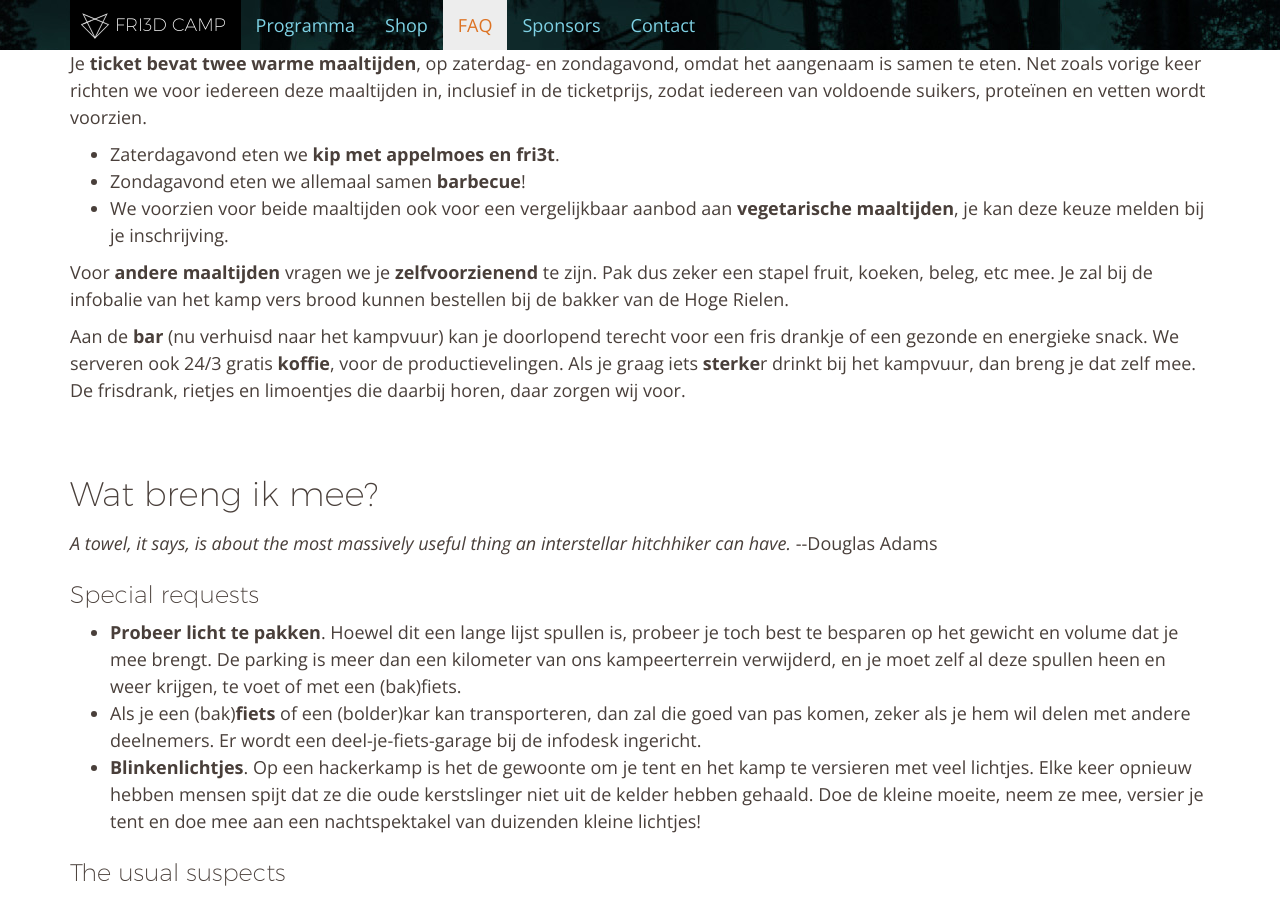
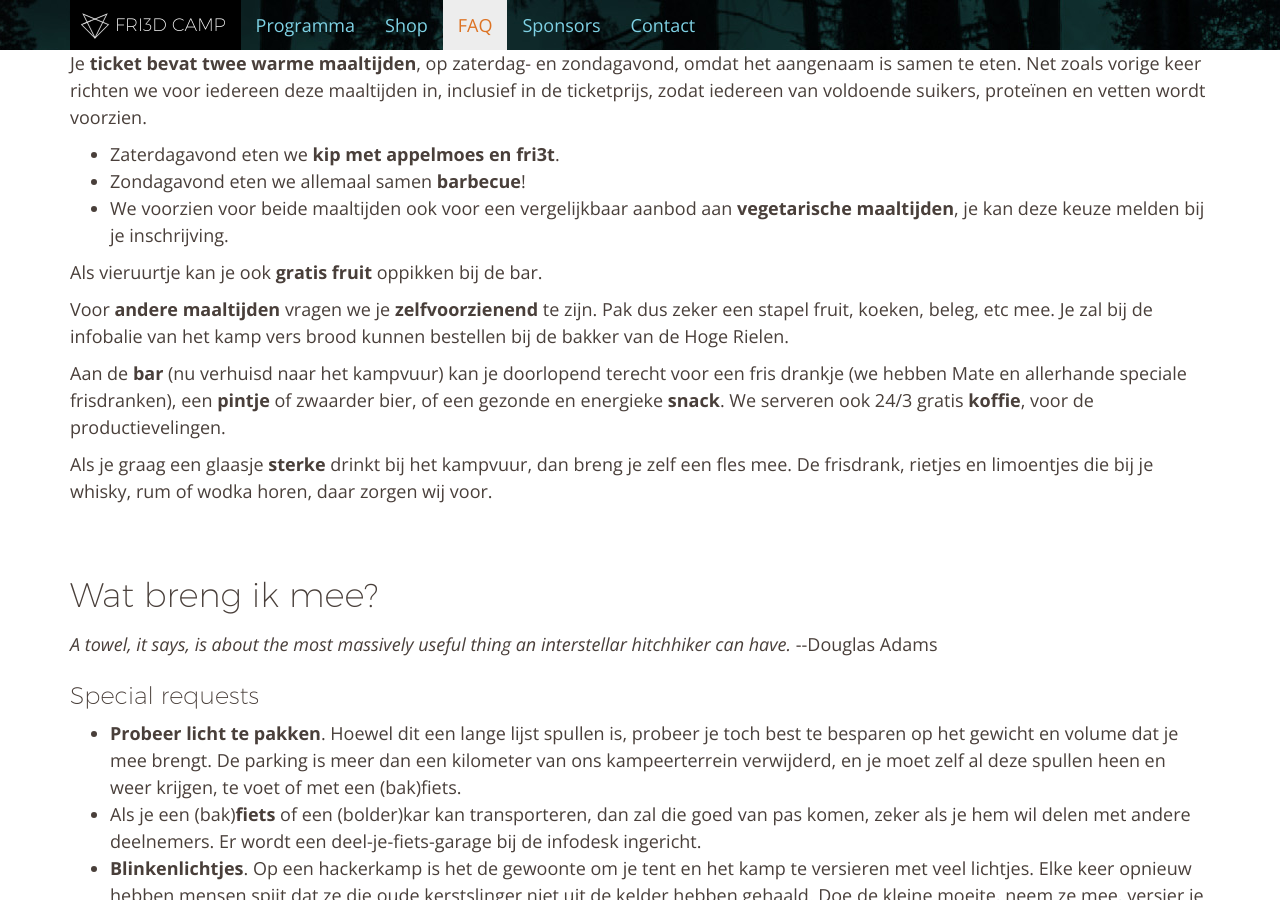
Before and after one commit to Fri3dCamp/fri3dweb2016, a Jekyll site: the page built from faq/index.html, in a window 1280 px wide and 900 px high, scrolled down 7863 px. Built offline with Jekyll 4.4.1, drawn with Linux system fonts in a browser that asks for light colours; nearby versions of some CDN libraries; some of the changed text lies outside the part shown.

Commit message:
faq updates

```diff
--- a/faq/index.html
+++ b/faq/index.html
@@ -99,8 +99,10 @@ questions:
           <li>Zondagavond eten we allemaal samen <strong>barbecue</strong>!</li>
           <li>We voorzien voor beide maaltijden ook voor een vergelijkbaar aanbod aan <strong>vegetarische maaltijden</strong>, je kan deze keuze melden bij je inschrijving.</li>
         </ul>
+        <p>Als vieruurtje kan je ook <strong>gratis fruit</strong> oppikken bij de bar.</p>
         <p>Voor <strong>andere maaltijden</strong> vragen we je <strong>zelfvoorzienend</strong> te zijn. Pak dus zeker een stapel fruit, koeken, beleg, etc mee. Je zal bij de infobalie van het kamp vers brood kunnen bestellen bij de bakker van de Hoge Rielen.</p>
-        <p>Aan de <strong>bar</strong> (nu verhuisd naar het kampvuur) kan je doorlopend terecht voor een fris drankje of een gezonde en energieke snack. We serveren ook 24/3 gratis <strong>koffie</strong>, voor de productievelingen. Als je graag iets <strong>sterke</strong>r drinkt bij het kampvuur, dan breng je dat zelf mee. De frisdrank, rietjes en limoentjes die daarbij horen, daar zorgen wij voor.</p>
+        <p>Aan de <strong>bar</strong> (nu verhuisd naar het kampvuur) kan je doorlopend terecht voor een fris drankje (we hebben Mate en allerhande speciale frisdranken), een <strong>pintje</strong> of zwaarder bier, of een gezonde en energieke <strong>snack</strong>. We serveren ook 24/3 gratis <strong>koffie</strong>, voor de productievelingen.</p>
+        <p>Als je graag een glaasje <strong>sterke</strong> drinkt bij het kampvuur, dan breng je zelf een fles mee. De frisdrank, rietjes en limoentjes die bij je whisky, rum of wodka horen, daar zorgen wij voor.</p>
 
     - question: Wat breng ik mee?
       anchor: whattobring
@@ -143,15 +145,15 @@ questions:
           <li><strong>Verdeelstekkers</strong> en een <strong>verlengdraad</strong>, zodat we de stroom echt overal krijgen. Let op dat je zal moeten delen en daisy-chainen met je buurman, zowel in de hackerspace als op de camping!</li>
           <li><strong>Gadgets</strong>, van tablets tot vliegende 3d printers, zijn allemaal welkom.</li>
           <li>Er is heel wat te doen op kamp, maar je kan altijd een eigen <strong>project</strong> (van knutselen tot quantumcomputers, alles kan) meebrengen om er aan te werken, of gewoon voor de show.</li>
-          <li>En als je echt aan de slag wil op het kamp, breng dan je <strong>tools</strong> mee, we hebben 320 vierkante meter werkplek met tafels en stoelen waar we allemaal samen aan het creëren kunnen slaan.</li>
+          <li>En als je echt aan de slag wil op het kamp, breng dan je <strong>gereedschap en onderdelen</strong> mee, we hebben 320 vierkante meter werkplek met tafels en stoelen waar we allemaal samen aan het creëren kunnen slaan.</li>
           <li>Breng een <strong>hoofdtelefoon</strong> mee als je graag je eigen muziek op zet.</li>
         </ul>
 
         <h4>Eten en drinken</h4>
         <ul>
           <li>We verzorgen voor iedereen warme avondmaaltijden op zaterdag- en zondagavond, inclusief in je ticket.</li>
-          <li><strong>Ontbijt</strong> en <strong>middagmaal</strong> breng je wel zelf mee. Onbtijtgranen, wat beleg of een pot choco, fruit, koeken, chips, een blikje worstjes, snoep, tussendoortjes, ..., je weet zelf best wat je liefst lust. Let op dat we <strong>geen koelkast</strong> hebben voor die spullen, alles moet een weekendje kunnen overleven in je tent. Je kan <strong>brood</strong> bij de lokale bakker bestellen via de infodesk (deadline 15:00 de dag voordien). Als je wil <strong>koken</strong>, met een campingvuurtje of zo, moet je dat wel bij een kampvuurplaats of bij één van de twee hangars doen, en enkel na toestemming van de infodesk.</li>
-          <li>Iedereen brengt zijn eigen <strong>bord, bestek en beker</strong> mee, ook voor de gezamenlijke maaltijden. Er zijn veel wasbekkens en we voorzien voor iedereen afwasproduct en sponskes.</li>
+          <li><strong>Ontbijt</strong> en <strong>middagmaal</strong> breng je wel zelf mee. Onbtijtgranen, wat beleg of een pot choco, fruit, koeken, chips, een blikje worstjes, snoep, tussendoortjes, ..., je weet zelf best wat je liefst lust. Let op dat we <strong>geen koelkast</strong> hebben voor die spullen, alles moet een weekendje kunnen overleven in je tent. Je kan <strong>brood</strong> bij de lokale bakker bestellen via de infodesk (deadline 15:00 de dag voordien). Als je wil <strong>koken</strong>, met een campingvuurtje of zo, moet je dat wel bij een kampvuurplaats of bij één van de twee hangars doen, en enkel na toestemming van de infodesk. Er is geen keuken.</li>
+          <li>Iedereen brengt zijn eigen <strong>bord, bestek en beker</strong> mee. Als je wil gebruik je die voor de gezamenlijke maaltijden, of je gebruikt onze wegwerpborden. Er zijn veel wasbekkens en we voorzien voor iedereen afwasproduct en sponskes.</li>
           <li>Drinken kan je kopen aan de bar en hoef je niet mee te slepen. Er zal een uitgebreide selectie Mate en unieke frisdrankjes voorradig zijn. We zorgen ook doorlopend voor gratis koffie. Wil je <strong>sterke drank</strong>, dan breng je die zelf mee, wij zorgen aan de bar voor de bijbehorende frisse drankjes en limoentjes.</li>
         </ul>
 
```
